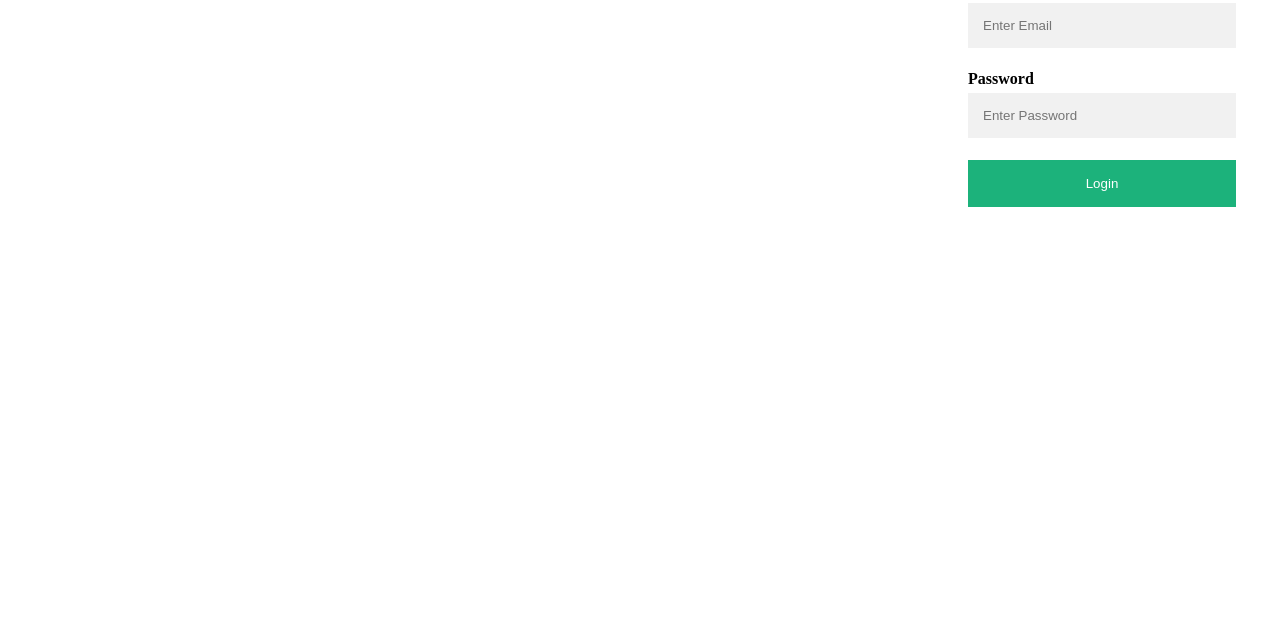
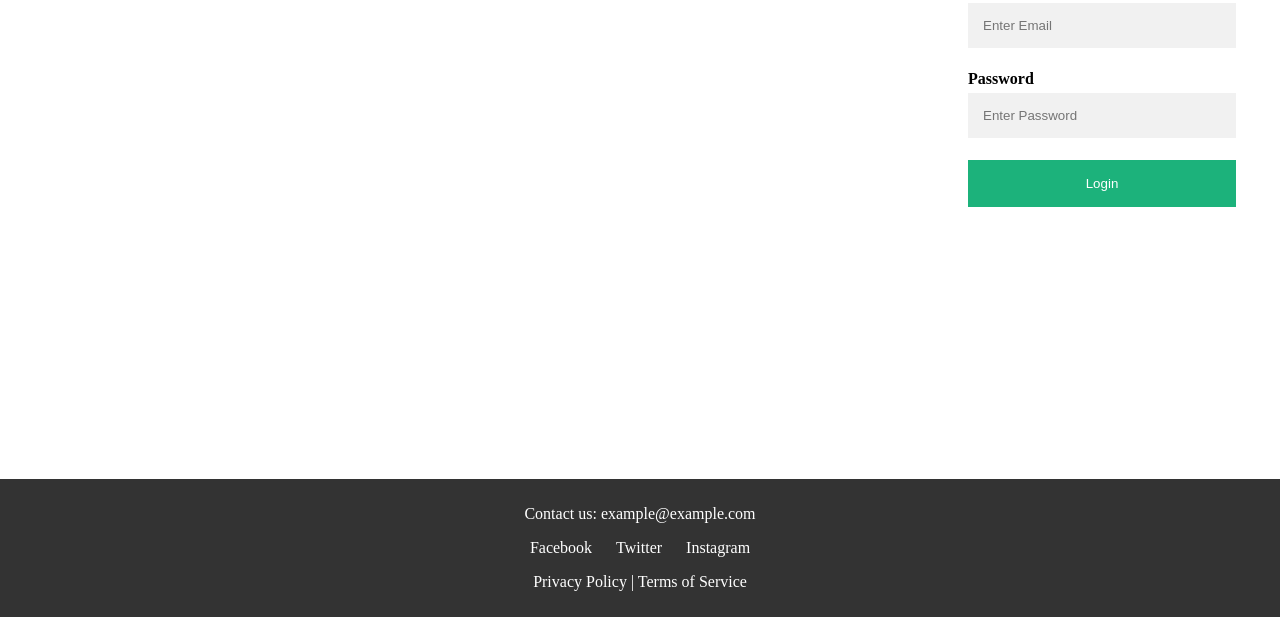
Before and after one commit to MONISHA2008/ASPIRE2024DOTNETBATCH, a plain HTML site: page index.html in a window 1280 px wide. Shown: the part 183-808 px from the top of the page. Drawn offline with Linux system fonts and the light colour scheme.

Commit message:
Added Footer

```diff
--- a/index.html
+++ b/index.html
@@ -12,6 +12,16 @@
     <button type="submit" class="btn">Login</button>
   </form>
 </div>
+<div class="footer">
+  <p>Contact us: example@example.com</p>
+  <div class="social-icons">
+    <a href="#" target="_blank">Facebook</a>
+    <a href="#" target="_blank">Twitter</a>
+    <a href="#" target="_blank">Instagram</a>
+  </div>
+  <p>Privacy Policy | Terms of Service</p>
+</div>
+
 <style>
     body, html {
     height: 100%;
@@ -70,4 +80,23 @@ input[type=text]:focus, input[type=password]:focus {
 .btn:hover {
   opacity: 1;
 }
+.footer {
+      position: absolute;
+      bottom: 0;
+      left: 0;
+      width: 100%;
+      background-color: #333;
+      color: white;
+      text-align: center;
+      padding: 10px;
+    }
+    .social-icons {
+      margin-top: 10px;
+    }
+
+    .social-icons a {
+      color: white;
+      margin: 0 10px;
+      text-decoration: none;
+    }
   </style>
```
